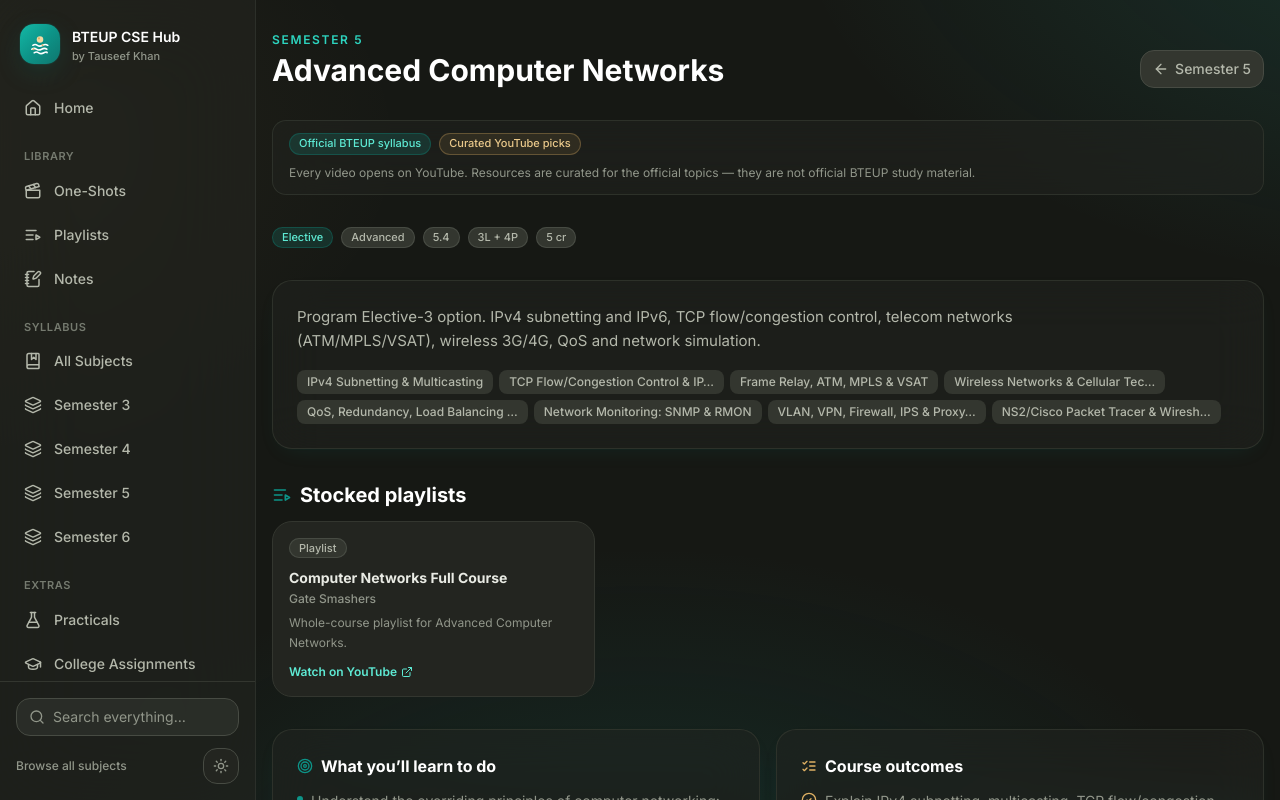
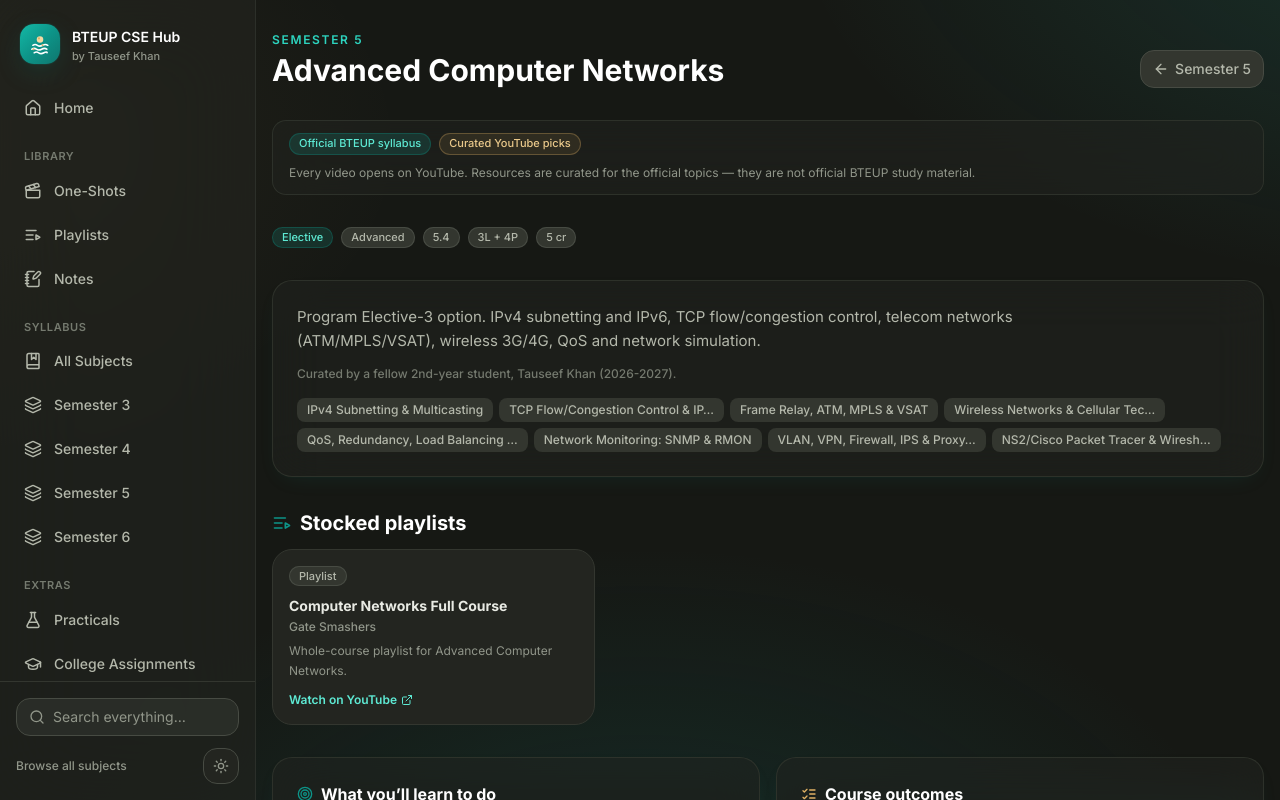
Before and after one commit to Tauseef666-ctrl/2nd-year-lateral, a React (Vite) app: page /subject/acn in a window 1280 px wide. Shown: the top 800 px of the page. Built offline with nearby package versions, Linux system fonts and the light colour scheme.

Commit message:
feat: add Tauseef Khan (2026-2027) credit below every subject and topic description

```diff
--- a/src/pages/Subject.tsx
+++ b/src/pages/Subject.tsx
@@ -83,6 +83,9 @@ export default function Subject() {
       <Card className="p-6">
         <p className="max-w-3xl text-[15px] leading-relaxed text-ink-600 dark:text-ink-300">
           {subject.description}
+        </p>
+        <p className="mt-3 text-xs font-medium text-ink-400 dark:text-ink-500">
+          Curated by a fellow 2nd-year student, Tauseef Khan (2026-2027).
         </p>
         <div className="mt-4 flex flex-wrap gap-1.5">
           {topics.map((t) => (
--- a/src/pages/Topic.tsx
+++ b/src/pages/Topic.tsx
@@ -111,6 +111,9 @@ export default function Topic() {
         <Card className="p-5 lg:col-span-2">
           <p className="text-sm leading-relaxed text-ink-600 dark:text-ink-300">
             {flat.description}
+          </p>
+          <p className="mt-3 text-xs font-medium text-ink-400 dark:text-ink-500">
+            Curated by a fellow 2nd-year student, Tauseef Khan (2026-2027).
           </p>
           <div className="mt-4 flex flex-wrap gap-1.5">
             {flat.subtopics.map((s) => (
```
